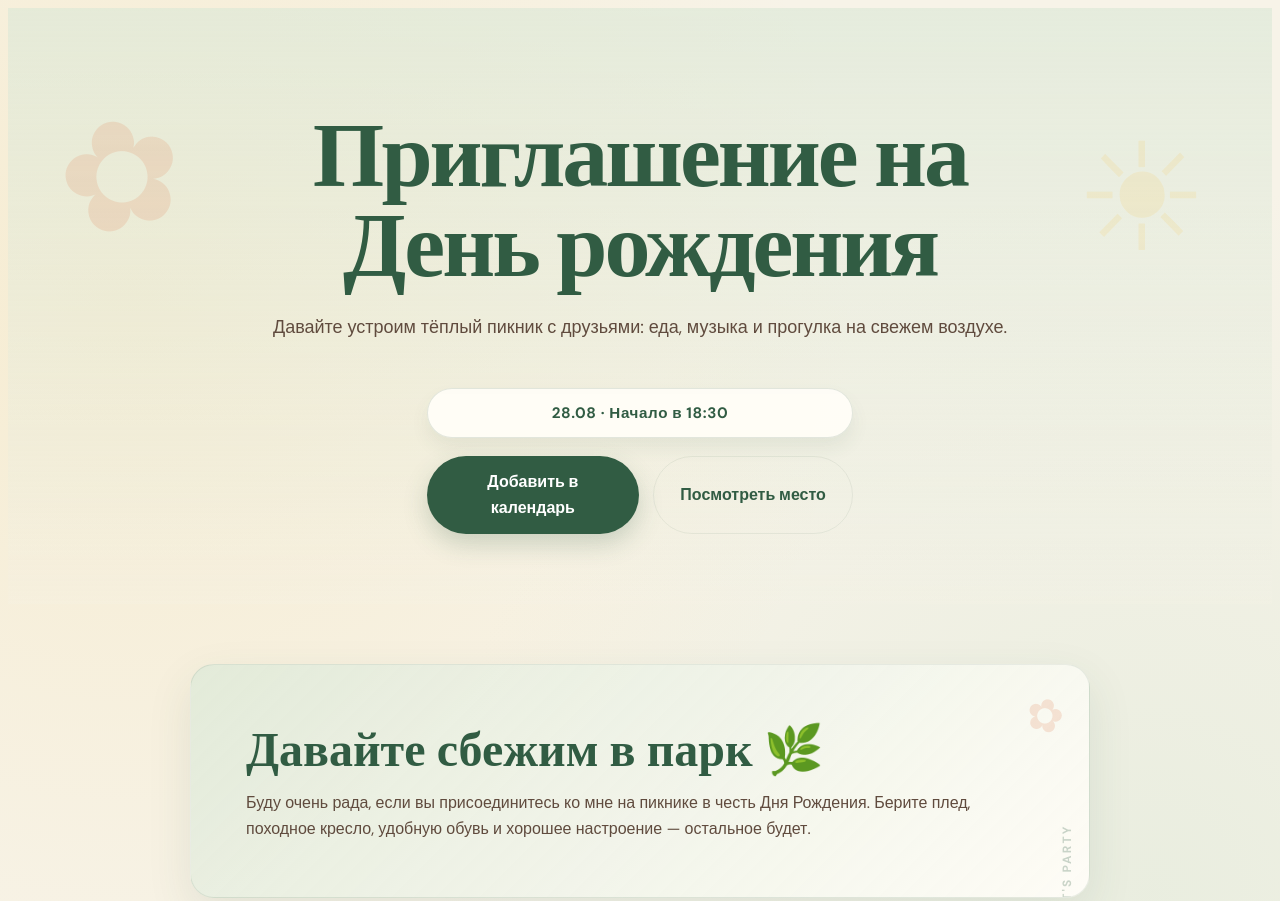
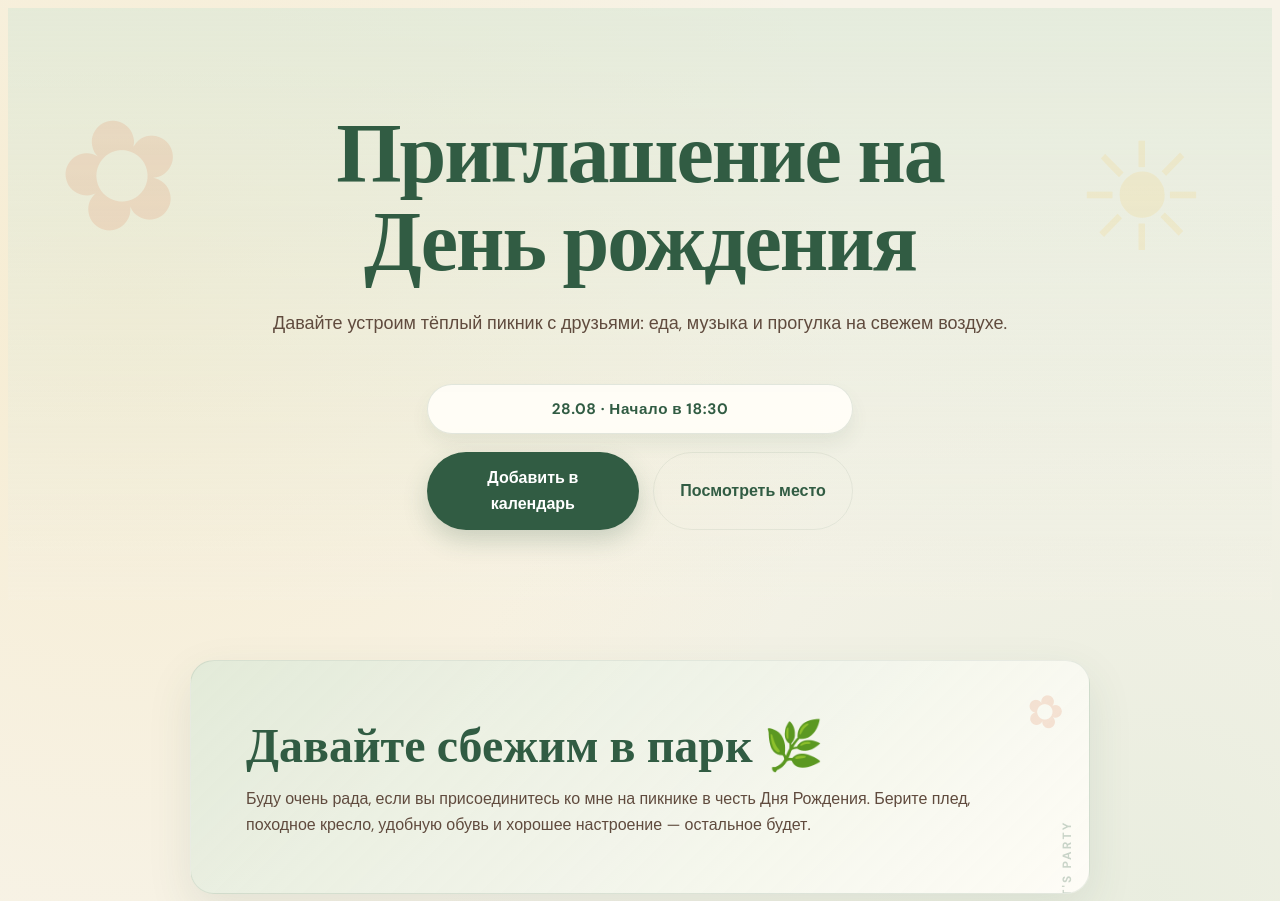
Before and after one commit to tainkrios/KristinasBD, a plain HTML site: page index.html in a window 1280 px wide. Shown: the top 901 px of the page. Drawn offline with nearby package versions, Linux system fonts and the light colour scheme.

Commit message:
fix: h1 size and word wrapping, remove Muziker gift card from wishlist

```diff
--- a/styles.css
+++ b/styles.css
@@ -44,9 +44,8 @@ body::before{
 .hero::after{content:"☀";right:5%;top:12%;color:var(--yellow)}
 
 .hero .container{text-align:center;padding-top:10px}
-.hero h1,
-.container.lead{overflow-wrap:anywhere;text-wrap:balance}
-.hero h1{max-width:800px;margin:15px auto 12px;color:var(--green);font-family:'Playfair Display',serif;font-size:clamp(48px,8vw,92px);line-height:.98;letter-spacing:-3px}
+.hero h1{overflow-wrap:anywhere;word-break:break-word;hyphens:auto;text-wrap:balance;width:min(100%,760px);max-width:100%;margin:15px auto 12px;color:var(--green);font-family:'Playfair Display',serif;font-size:clamp(38px,7vw,84px);line-height:1.05;letter-spacing:-2px}
+.container.lead{text-wrap:balance}
 .hero p{font-size:18px;color:var(--brown)}
 .hero-meta{display:flex;flex-direction:column;justify-content:center;align-items:stretch;gap:18px;margin-top:28px;max-width:680px}
 .hero .hero-cta{display:flex;flex-wrap:wrap;justify-content:center;gap:14px;width:100%}
```
